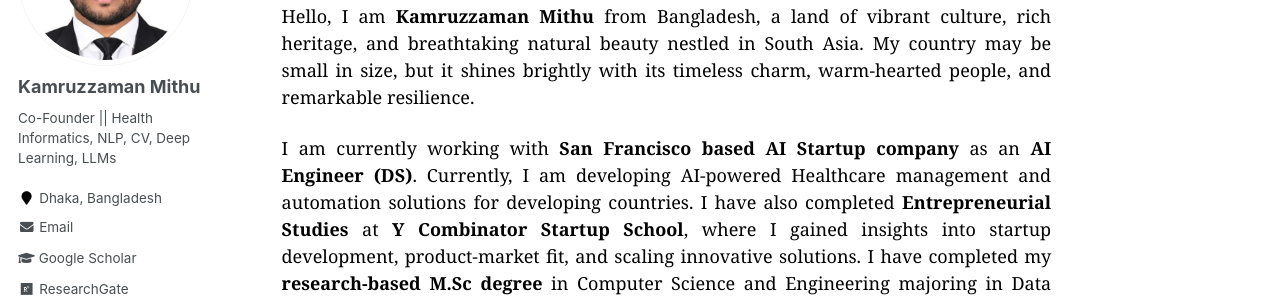
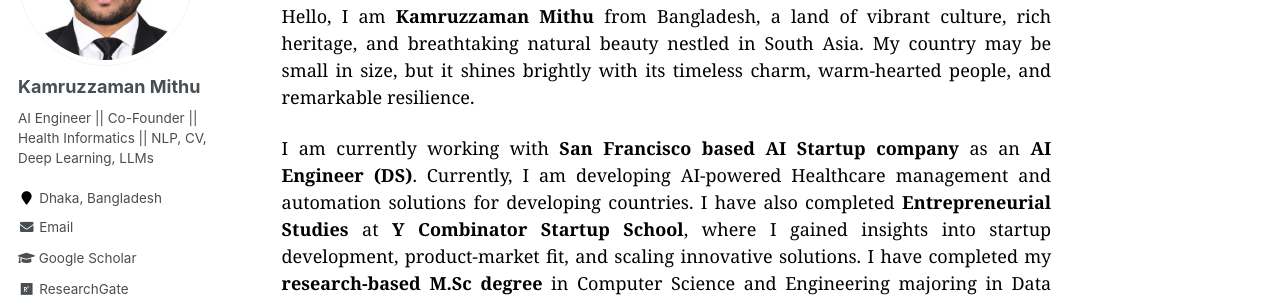
Before and after one commit to kmithuiu/kmithuiu.github.io, a Jekyll site: the page built from _pages/about.md, in a window 1280 px wide. Shown: the part 227-527 px from the top of the page. Built offline with Jekyll 4.4.1, drawn with Linux system fonts in a browser that asks for light colours; some web fonts are replaced.

Commit message:
Update _config.yml

```diff
--- a/_config.yml
+++ b/_config.yml
@@ -82,7 +82,7 @@ analytics:
 author:
   name             : "Kamruzzaman Mithu"
   avatar           : "kmithu_uiu.png"
-  bio              : "Co-Founder || Health Informatics, NLP, CV, Deep Learning, LLMs"
+  bio              : "AI Engineer || Co-Founder || Health Informatics || NLP, CV, Deep Learning, LLMs"
   location         : "Dhaka, Bangladesh"
   employer         :
   pubmed           : #"https://www.ncbi.nlm.nih.gov/pubmed/?term="
```
